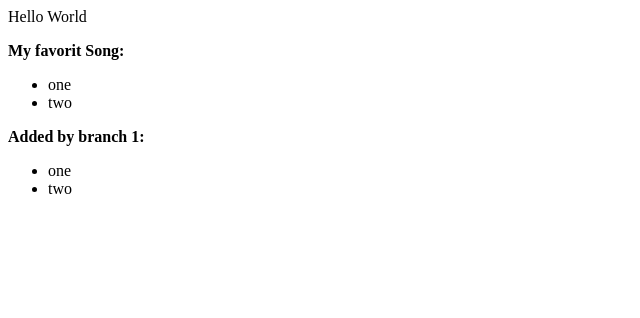
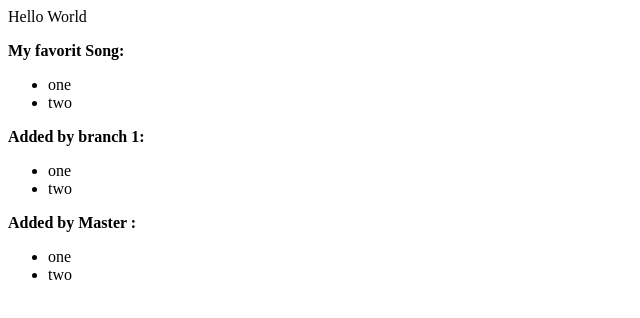
Before and after one commit to MosheShemesh/Projects, a plain HTML site: page index.html in a window 1280 px wide. Shown: the whole page, without its empty margins (0-640 px from the left). Drawn offline with Linux system fonts and the light colour scheme.

Commit message:
new added by master

```diff
--- a/index.html
+++ b/index.html
@@ -18,5 +18,10 @@
        <li>one</li>
        <li>two</li>
     </ul>
+	<p> <b>Added by Master :</b></p>
+    <ul>
+       <li>one</li>
+       <li>two</li>
+    </ul>
   </body>
 </html>
```
